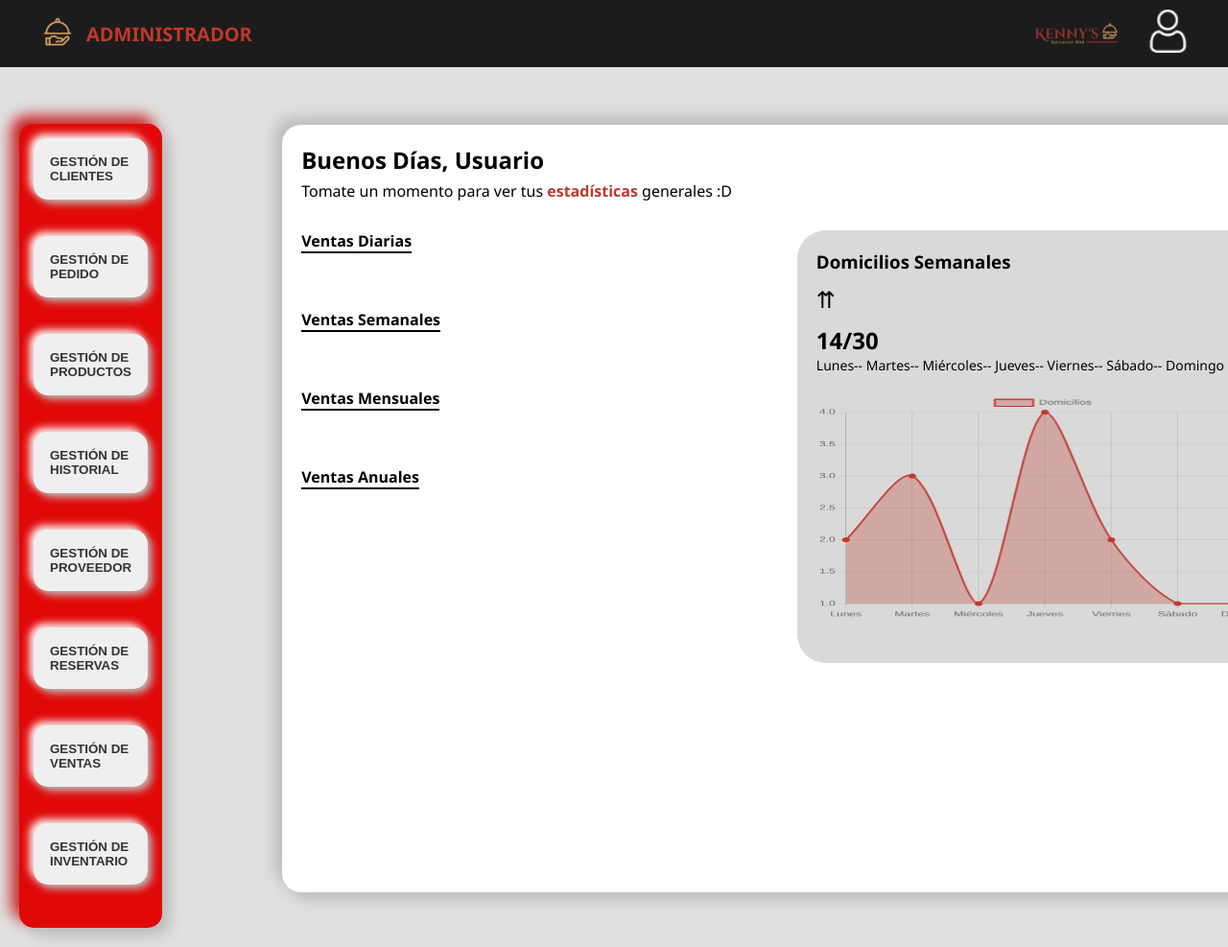
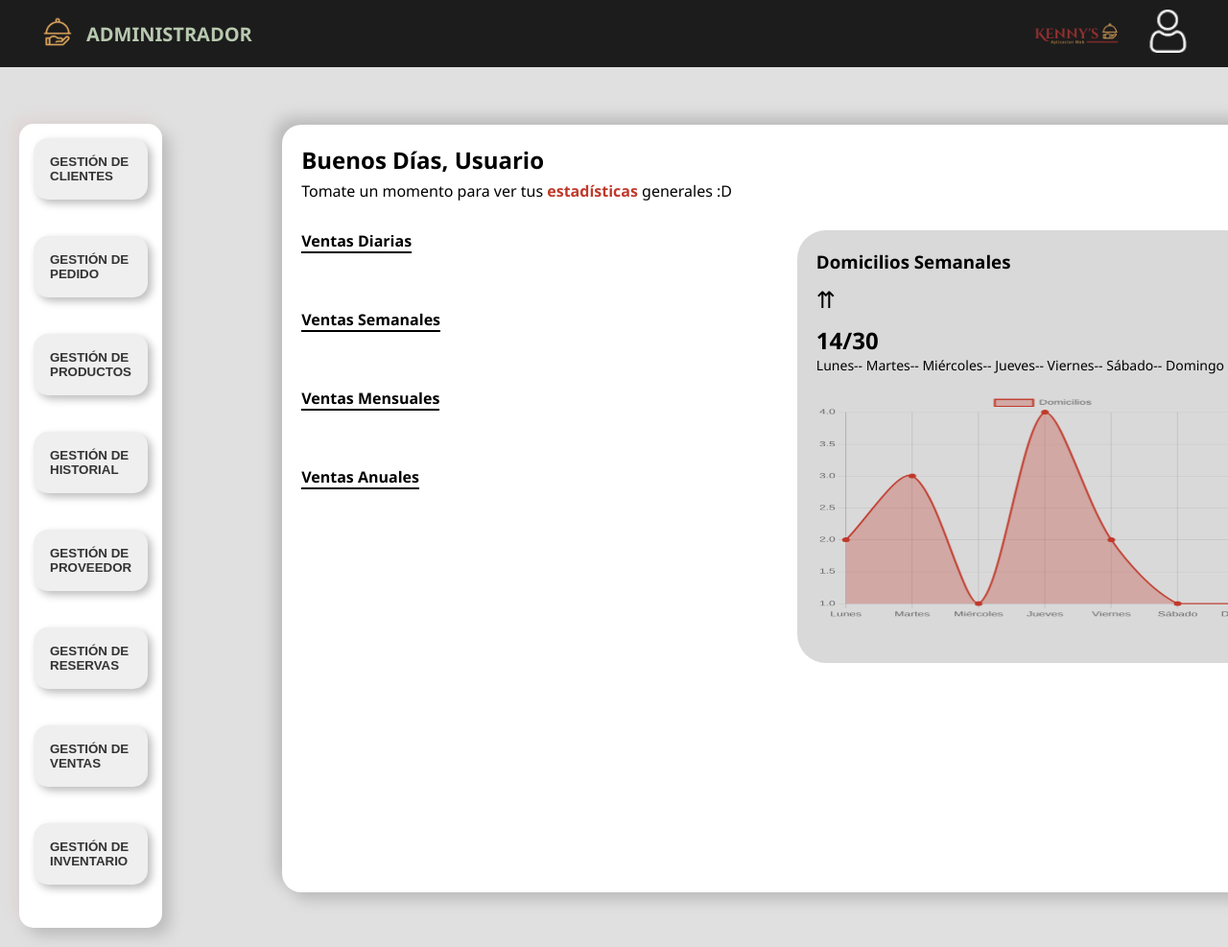
Before and after one commit to Jesuusx07/Nuestro-proyecto, a PHP site: page /dashboard.html in a window 1280 px wide; the page is wider, and only the part inside the window is pictured. Shown: that part at 96% size. Run offline with PHP 8.4, Linux system fonts and the light colour scheme.

Commit message:
cambios en la navleft

```diff
--- a/proyecto/css/contacto.css
+++ b/proyecto/css/contacto.css
@@ -119,7 +119,7 @@ label {
     font-size: 20px;
 }
 
-@media (min-width: 1290px){
+@media (min-width: 1370px){
     .flecha{
         margin-left: 1780px;
     }
--- a/proyecto/css/dashboard.css
+++ b/proyecto/css/dashboard.css
@@ -34,7 +34,7 @@
     transform: scale(1.20); /* Escala el botón al 105% de su tamaño original */
   }
 
-  .navbar-left:hover,{
+  .navbar-left:hover{
     transform: scale(1.20); /* Escala el botón al 105% de su tamaño original */
   }
 
@@ -46,7 +46,7 @@
 
   .navbar-left span {
     font-size: 20px;
-    color: #c0392b;
+    color: #b8c9b0;
     font-weight: bold;
   }
 
@@ -74,13 +74,13 @@
   }
 
   .menu-container {
-    background: #e00909;
+    background: #ffffff;
     padding: 15px;
     border-radius: 15px;
     display: flex;
     flex-direction: column;
     gap: 8px;
-    box-shadow: 8px 8px 15px #bcbcbc, -8px -8px 15px #c51818;
+    box-shadow: 8px 8px 15px #bcbcbc, -8px -8px 15px #e0d7d7;
     margin-top: 9px;
   }
 
@@ -259,7 +259,7 @@
     aspect-ratio: 2 / 1;
   }
 
-  @media (min-width : 1290px) {
+  @media (min-width : 1370px) {
      .menu-container {
     background: #ffffff;
     padding: 15px;
--- a/proyecto/css/nosotros.css
+++ b/proyecto/css/nosotros.css
@@ -111,7 +111,7 @@ footer{
     text-align: center;
 }
 
-@media (min-width: 1290px){
+@media (min-width: 1370px){
     nav li a{
         margin-left: 880px;
         align-items: right;
--- a/proyecto/css/objetivo.css
+++ b/proyecto/css/objetivo.css
@@ -258,7 +258,7 @@ footer{
     text-align: center;
 }
 
-@media (min-width: 1290px){
+@media (min-width: 1370px){
     /*contenedor de login */
     nav li a{
         padding-left: 800px;
--- a/proyecto/css/seguridad.css
+++ b/proyecto/css/seguridad.css
@@ -105,7 +105,7 @@ footer{
     text-align: center;
 }
 
-@media (min-width: 1290px){
+@media (min-width: 1370px){
     nav li a{
         margin-left: 880px;
         align-items: right;
--- a/proyecto/css/styles.css
+++ b/proyecto/css/styles.css
@@ -140,7 +140,7 @@ footer{
     text-align: center;
 }
 
-@media (min-width: 1290px){
+@media (min-width: 1370px){
 
     nav li a{
         margin-left: 880px;
```
